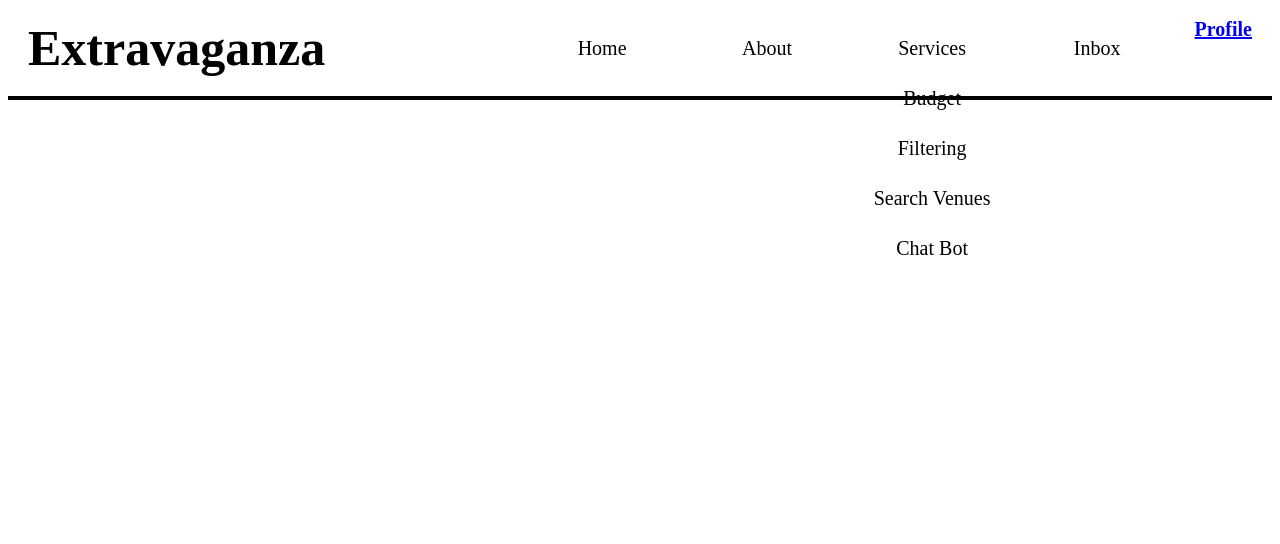
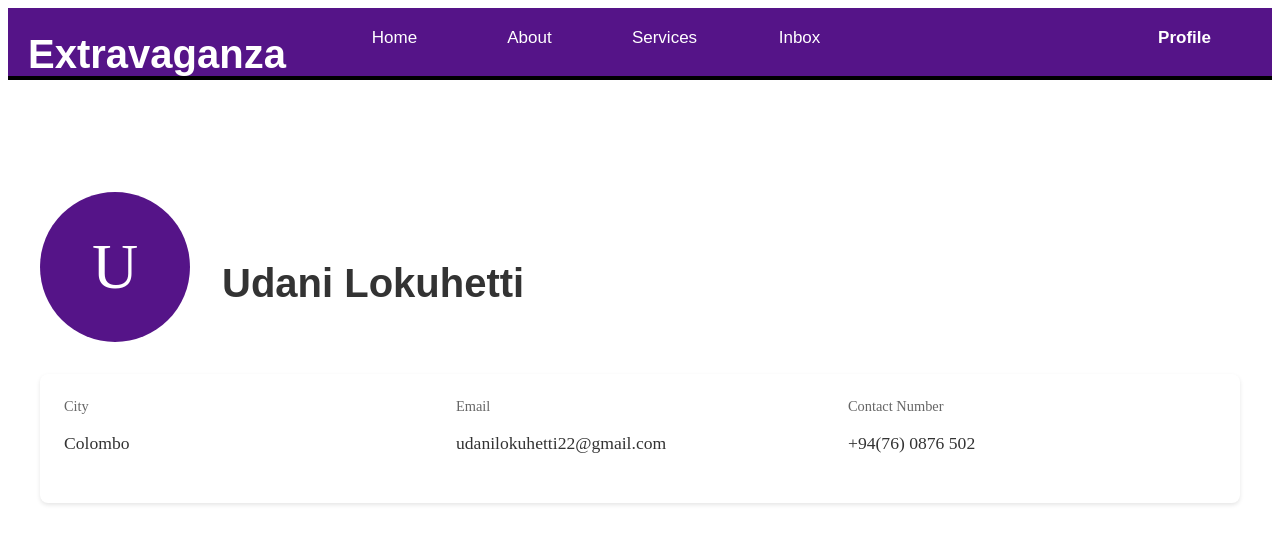
Before and after one commit to udanilokuhetti92/EventExtravaganza-Frontend, a React (Vite) app: page /profile in a window 1280 px wide. Shown: the top 544 px of the page. Built offline with nearby package versions, Linux system fonts and the light colour scheme.

Commit message:
Updated organizer profile

```diff
--- a/src/components/event_organizer_profile/event_organizer_profile.jsx
+++ b/src/components/event_organizer_profile/event_organizer_profile.jsx
@@ -1,80 +1,44 @@
-import React, { useState, useEffect } from "react";
-import styles from "./event_organizer_profile.module.css"; // Import the CSS file
+import React from 'react';
+import styles from './event_organizer_profile.module.css';
 
 export default function EventOrganizerProfile() {
-  // State to manage profile data
-  const [profile, setProfile] = useState(null);
-  const [formData, setFormData] = useState({
-    name: "",
-    contactNumber: "",
-    eventDate: "",
-    eventType: "",
-    email: "",
-    location: "",
-  });
-
-  // Fetch profile data (Simulating fetching from backend)
-  useEffect(() => {
-    const storedProfile = JSON.parse(localStorage.getItem("eventOrganizerProfile"));
-    if (storedProfile) {
-      setProfile(storedProfile);
-    }
-  }, []);
-
-  // Handle form input changes
-  const handleChange = (e) => {
-    setFormData({ ...formData, [e.target.name]: e.target.value });
-  };
-
-  // Handle form submission (Simulating saving to backend)
-  const handleSubmit = (e) => {
-    e.preventDefault();
-    localStorage.setItem("eventOrganizerProfile", JSON.stringify(formData));
-    setProfile(formData);
+  // This would typically come from your backend/API
+  const organizer = {
+    name: "Udani Lokuhetti",
+    city: "Colombo",
+    email: "udanilokuhetti22@gmail.com",
+    contactNumber: "+94(76) 0876 502"
   };
 
   return (
-    <div className={styles.container}>
-      <h2 className={styles.heading}>Event Organizer Profile</h2>
+    <div className={styles.profileContainer}>
+      <div className={styles.profileHeader}>
+        <div className={styles.profileImage}>
+          <div className={styles.imagePlaceholder}>
+            {organizer.name.charAt(0)}
+          </div>
+        </div>
+        <h1 className={styles.name}>{organizer.name}</h1>
+      </div>
 
-      {/* If profile exists, show details */}
-      {profile ? (
-        <div className={styles.profileCard}>
-          <p><strong>Name:</strong> {profile.name}</p>
-          <p><strong>Contact Number:</strong> {profile.contactNumber}</p>
-          <p><strong>Event Date:</strong> {profile.eventDate}</p>
-          <p><strong>Event Type:</strong> {profile.eventType}</p>
-          <p><strong>Email:</strong> {profile.email}</p>
-          <p><strong>Location:</strong> {profile.location}</p>
+      <div className={styles.profileContent}>
+        <div className={styles.infoSection}>
+          <div className={styles.infoGrid}>
+            <div className={styles.infoItem}>
+              <label>City</label>
+              <p>{organizer.city}</p>
+            </div>
+            <div className={styles.infoItem}>
+              <label>Email</label>
+              <p>{organizer.email}</p>
+            </div>
+            <div className={styles.infoItem}>
+              <label>Contact Number</label>
+              <p>{organizer.contactNumber}</p>
+            </div>
+          </div>
         </div>
-      ) : (
-        // If no profile, show the form
-        <form onSubmit={handleSubmit} className={styles.form}>
-          <label>Name:</label>
-          <input type="text" name="name" value={formData.name} onChange={handleChange} required />
-
-          <label>Contact Number:</label>
-          <input type="text" name="contactNumber" value={formData.contactNumber} onChange={handleChange} required />
-
-          <label>Event Date:</label>
-          <input type="date" name="eventDate" value={formData.eventDate} onChange={handleChange} required />
-
-          <label>Event Type:</label>
-          <select name="eventType" value={formData.eventType} onChange={handleChange} required>
-            <option value="">Select Event Type</option>
-            <option value="Wedding">Wedding</option>
-            <option value="Party">Party</option>
-          </select>
-
-          <label>Email:</label>
-          <input type="email" name="email" value={formData.email} onChange={handleChange} required />
-
-          <label>Location:</label>
-          <input type="text" name="location" value={formData.location} onChange={handleChange} required />
-
-          <button type="submit" className={styles.submitButton}>Create Profile</button>
-        </form>
-      )}
+      </div>
     </div>
   );
 }
--- a/src/components/event_organizer_profile/event_organizer_profile.module.css
+++ b/src/components/event_organizer_profile/event_organizer_profile.module.css
@@ -1,44 +1,80 @@
-.container {
-    width: 50%;
-    margin: auto;
-    padding: 20px;
+.profileContainer {
+  max-width: 1200px;
+  margin: 2rem auto;
+  padding: 80px 1rem 0 1rem;
+}
+
+.profileHeader {
+  display: flex;
+  align-items: center;
+  gap: 2rem;
+  margin-bottom: 2rem;
+}
+
+.profileImage {
+  width: 150px;
+  height: 150px;
+  border-radius: 50%;
+  overflow: hidden;
+}
+
+.imagePlaceholder {
+  width: 100%;
+  height: 100%;
+  background-color: #551488;
+  color: white;
+  display: flex;
+  align-items: center;
+  justify-content: center;
+  font-size: 4rem;
+}
+
+.name {
+  font-size: 2.5rem;
+  color: #333;
+}
+
+.infoSection {
+  background: white;
+  border-radius: 8px;
+  padding: 1.5rem;
+  box-shadow: 0 2px 4px rgba(0, 0, 0, 0.1);
+}
+
+.infoGrid {
+  display: grid;
+  grid-template-columns: repeat(auto-fit, minmax(250px, 1fr));
+  gap: 1.5rem;
+}
+
+.infoItem {
+  margin-bottom: 0.5rem;
+}
+
+.infoItem label {
+  display: block;
+  color: #666;
+  margin-bottom: 0.5rem;
+  font-size: 0.9rem;
+  font-weight: 500;
+}
+
+.infoItem p {
+  color: #333;
+  font-size: 1.1rem;
+}
+
+@media (max-width: 768px) {
+  .profileHeader {
+    flex-direction: column;
     text-align: center;
   }
 
-  .heading {
-    color: #551488;
-    font-size: 24px;
-    margin-bottom: 20px;
+  .infoGrid {
+    grid-template-columns: 1fr;
   }
 
-  .form {
-    display: flex;
-    flex-direction: column;
-    gap: 10px;
+  .infoSection {
+    padding: 1rem;
   }
-
-  .form input,
-  .form select {
-    padding: 8px;
-    font-size: 16px;
-  }
-
-  .submitButton {
-    background-color: #551488;
-    color: white;
-    padding: 10px;
-    border: none;
-    cursor: pointer;
-  }
-
-  .submitButton:hover {
-    background-color: #4a0d7c;
-  }
-
-  .profileCard {
-    background-color: #f3f3f3;
-    padding: 15px;
-    border-radius: 10px;
-    box-shadow: 0px 4px 6px rgba(0, 0, 0, 0.1);
-    text-align: left;
-  }
+}
--- a/src/components/navigation/navigation.jsx
+++ b/src/components/navigation/navigation.jsx
@@ -1,5 +1,5 @@
 import React from 'react';
-import { Link } from 'react-router-dom'; // Import Link
+import { Link } from 'react-router-dom';
 import styles from '../navigation/navigation.module.css';
 
 export default function Navigation() {
@@ -9,22 +9,26 @@ export default function Navigation() {
         <h1 className={styles.h1}>Extravaganza</h1>
 
         <ul className={styles.list}>
-          <li className={styles.list2}>Home</li>
-          <li className={styles.list2}>About</li>
+          <li className={styles.list2}>
+            <Link to="/" style={{ color: 'inherit', textDecoration: 'none' }}>Home</Link>
+          </li>
+          <li className={styles.list2}>
+            <Link to="/about" style={{ color: 'inherit', textDecoration: 'none' }}>About</Link>
+          </li>
           <li className={styles.list2}>
             Services
             <div className={styles.dropdown}>
-              <li>Budget Filtering</li>
-              <li>Search Venues</li>
-              <li>Chat Bot</li>
+              <li><Link to="/budget-filtering" style={{ color: 'inherit', textDecoration: 'none' }}>Budget Filtering</Link></li>
+              <li><Link to="/search-venues" style={{ color: 'inherit', textDecoration: 'none' }}>Search Venues</Link></li>
+              <li><Link to="/chat-bot" style={{ color: 'inherit', textDecoration: 'none' }}>Chat Bot</Link></li>
             </div>
           </li>
-          <li className={styles.list2}>Inbox</li>
-          <b>
-            <li className={styles.list3}>
-              <Link to="/event-organizer-profile" className={styles.link}>Profile</Link>
-            </li>
-          </b>
+          <li className={styles.list2}>
+            <Link to="/inbox" style={{ color: 'inherit', textDecoration: 'none' }}>Inbox</Link>
+          </li>
+          <b><li className={styles.list3}>
+            <Link to="/profile" style={{ color: 'inherit', textDecoration: 'none' }}>Profile</Link>
+          </li></b>
         </ul>
       </div>
       <hr style={{ border: "2px solid black" }} />
--- a/src/components/navigation/navigation.module.css
+++ b/src/components/navigation/navigation.module.css
@@ -1,32 +1,33 @@
-.h1{
-    font-size: 50px;
-    margin-left: 20px;
-    color: black;
+.nav {
+    background-color: #551488;
 }
 
+.h1 {
+    font-size: 40px;
+    margin-left: 20px;
+    color: white;
 
-.navbox{
-    height: 80px;
+}
+
+.navbox {
+    height: 60px;
     width: 100%;
     align-items: center;
     display: flex;
-    /* background-color: white; */
-
 }
 
-.list{
+.list {
     display: flex;
-    gap: 30px;
-    font-size: 20px;
+    gap: 0 px;
+    font-size: 17px;
     list-style-type: none;
     text-align: center;
     margin-left: auto;
     margin-right: 20px;
-    color: black;
-
+    color: white;
 }
 
-.li{
+.li {
     height: 50px;
     width: 125px;
     border-radius: 50px;
@@ -35,23 +36,63 @@
 }
 
 .li:hover,
-.list2:hover{
-    background-color: rgb(214, 55, 55);
+.list2:hover,
+.list3:hover {
+    /* color: rgb(0, 255, 0); */
+    color: rgb(4, 189, 251);
     cursor: pointer;
 }
 
-
-.list2{
+.list2,.list3 {
     line-height: 50px;
     height: 50px;
     width: 125px;
     border-radius: 50px;
     padding: 5px;
     transition: background-color 0.5s, color 0.3s;
+    position: relative;
+    font-family: 'Poppins', sans-serif;
+
 }
 
-.E{
-    border: 0px solid black;
-    padding: 2px;
-    background-color: red;
+.list3{
+    margin-left: 250px;
 }
+
+/* Dropdown styles */
+.dropdown {
+    width: 200px;
+    position: absolute;
+    top: 60px; /* Position below the "Services" item */
+    left: 0;
+    margin-left: -40px;
+    background-color: #551488;
+    border: 1px solid black;
+    border-radius: 10px;
+    padding: 10px;
+    z-index: 1;
+    display: none; /* Hide dropdown by default */
+
+}
+
+/* Show dropdown on hover */
+.list2:hover .dropdown {
+    display: block;
+}
+
+.dropdown li {
+    list-style-type: none;
+    padding: 5px 0;
+    color: white;
+    transition: background-color 0.3s, color 0.3s;
+    border-radius: 50px;
+    width: 200px;
+
+}
+
+.dropdown li:hover {
+    /* color: rgb(0, 255, 0); */
+    color: rgb(4, 189, 251);
+    cursor: pointer;
+    width: 200px;
+}
--- a/src/main.jsx
+++ b/src/main.jsx
@@ -1,18 +1,24 @@
-import { StrictMode } from "react";
-import { createRoot } from "react-dom/client";
-import { BrowserRouter as Router, Route, Routes } from "react-router-dom";
-import BudgetFiltering from "./budget_filtering/budget_filtering";
-import EventOrganizerProfile from "./components/event_organizer_profile/event_organizer_profile";
-import Navigation from "./components/navigation/navigation";
+import { StrictMode } from 'react'
+import { createRoot } from 'react-dom/client'
+import { BrowserRouter, Routes, Route } from 'react-router-dom'
+import BudgetFiltering from './budget_filtering/budget_filtering'
+import Home_page from './components/home_page/home_page'
+import Event_Organizer_Login from './components/log_in/event_organizer_login/event_organizer_login'
+import Event_Planner_Login from './components/log_in/event_planner_login/event_planner_login'
+import Navigation from './components/navigation/navigation'
+import EventOrganizerProfile from './components/event_organizer_profile/event_organizer_profile'
 
-createRoot(document.getElementById("root")).render(
+createRoot(document.getElementById('root')).render(
   <StrictMode>
-    <Router>
+    <BrowserRouter>
       <Navigation />
       <Routes>
-        <Route path="/" element={<BudgetFiltering />} />
-        <Route path="/event-organizer-profile" element={<EventOrganizerProfile />} />
+        <Route path="/" element={<Home_page />} />
+        <Route path="/budget-filtering" element={<BudgetFiltering />} />
+        <Route path="/organizer-login" element={<Event_Organizer_Login />} />
+        <Route path="/planner-login" element={<Event_Planner_Login />} />
+        <Route path="/profile" element={<EventOrganizerProfile />} />
       </Routes>
-    </Router>
+    </BrowserRouter>
   </StrictMode>
-);
+)
```
